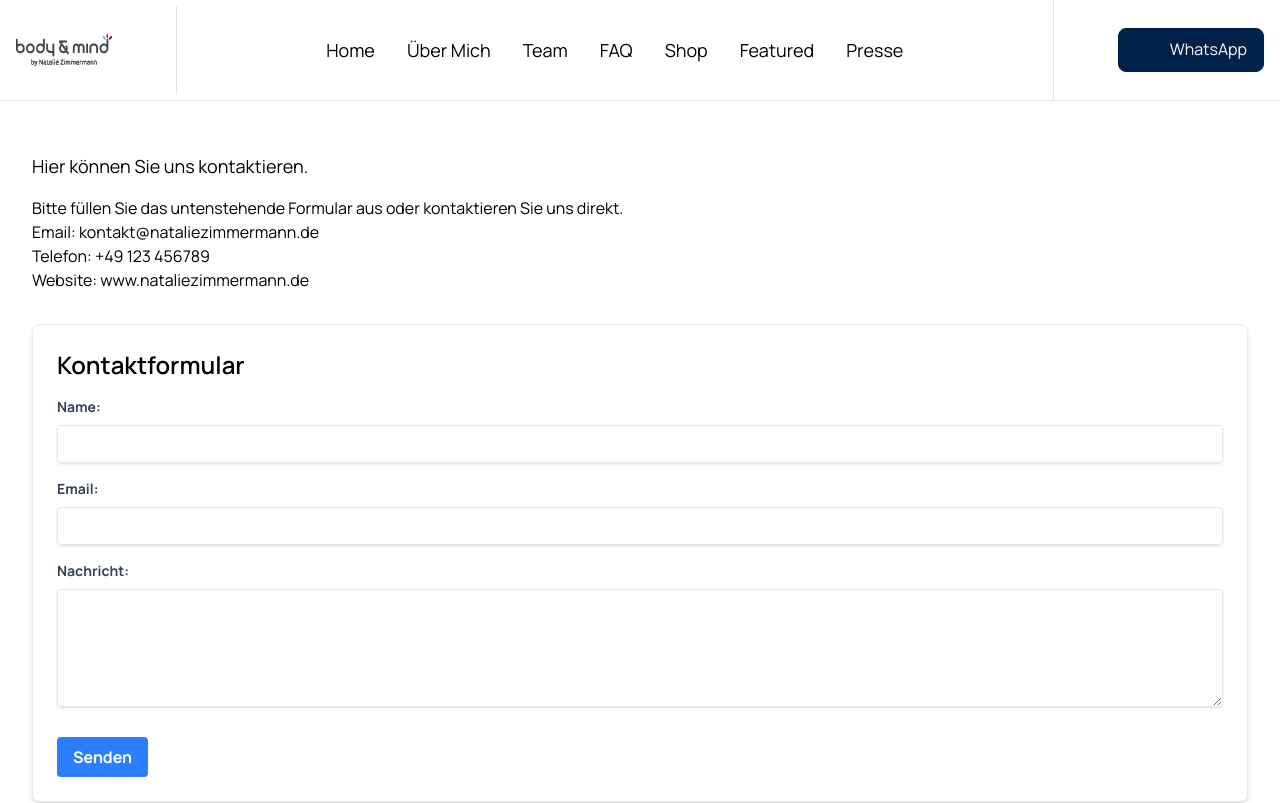
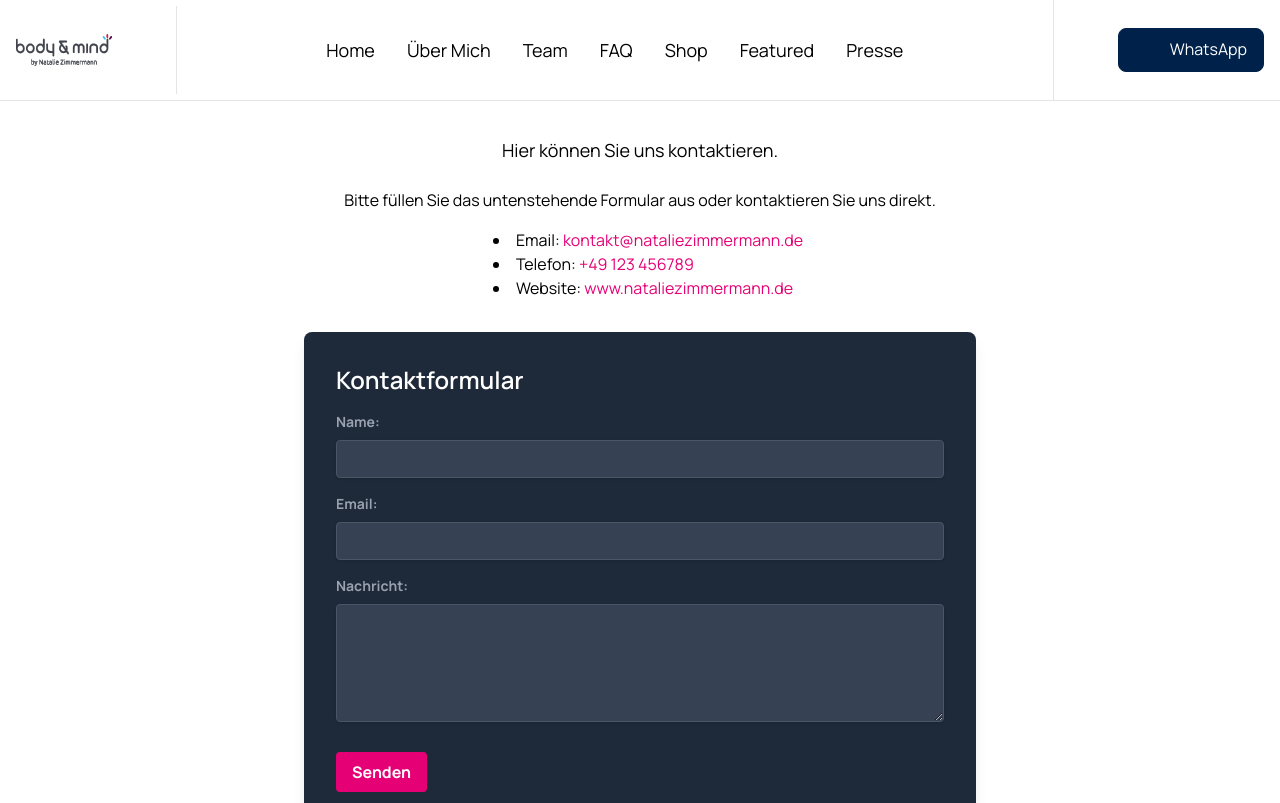
Before and after one commit to Nagacash/bodyandmind2, a Next.js app: page /kontakt in a window 1280 px wide. Shown: the top 803 px of the page. Built offline with nearby package versions, Linux system fonts and the light colour scheme; some icons are missing.

Commit message:
first commit

```diff
--- a/package.json
+++ b/package.json
@@ -12,6 +12,7 @@
     "@headlessui/react": "^2.2.0",
     "@iconify/icons-ion": "^1.2.10",
     "@iconify/react": "^5.0.1",
+    "@tailwindcss/aspect-ratio": "^0.4.2",
     "aos": "^2.3.4",
     "axios": "^1.7.2",
     "date-fns": "^3.4.0",
--- a/src/app/(site)/kontakt/page.tsx
+++ b/src/app/(site)/kontakt/page.tsx
@@ -1,36 +1,133 @@
-import React from 'react';
+'use client'
+import React, { useEffect } from 'react';
+import { gsap } from 'gsap';
+import Image from 'next/image';
 
 const KontaktPage = () => {
+  useEffect(() => {
+    const tl = gsap.timeline({ defaults: { ease: 'power3.out' } });
+
+    tl.to('.contact-form-container', {
+        opacity: 1,
+        y: 0,
+        duration: 0.8,
+        ease: 'power4.out'
+    });
+
+    tl.to('.form-group', {
+        opacity: 1,
+        y: 0,
+        stagger: 0.1,
+        duration: 0.5
+    }, '-=0.4');
+
+    tl.to('.form-actions', {
+        opacity: 1,
+        y: 0,
+        duration: 0.5
+    }, '-=0.2');
+
+    const inputs = document.querySelectorAll('.form-control');
+
+    inputs.forEach(input => {
+        input.addEventListener('focus', () => {
+            gsap.to(input, {
+                borderColor: '#ff3e79',
+                duration: 0.3
+            });
+        });
+
+        input.addEventListener('blur', () => {
+            if (!(input as HTMLInputElement).value) {
+                gsap.to(input, {
+                    borderColor: '#555',
+                    duration: 0.3
+                });
+            }
+        });
+    });
+
+    const buttons = document.querySelectorAll('.btn');
+
+    buttons.forEach(button => {
+        button.addEventListener('mouseenter', () => {
+            gsap.to(button, {
+                scale: 1.05,
+                duration: 0.3
+            });
+        });
+
+        button.addEventListener('mouseleave', () => {
+            gsap.to(button, {
+                scale: 1,
+                duration: 0.3
+            });
+        });
+    });
+
+    const form = document.getElementById('contactForm');
+
+    if (form) {
+        form.addEventListener('submit', (e) => {
+            e.preventDefault();
+
+            const nameInput = document.getElementById('name') as HTMLInputElement;
+            const emailInput = document.getElementById('email') as HTMLInputElement;
+            const messageInput = document.getElementById('message') as HTMLTextAreaElement;
+
+            const name = nameInput ? nameInput.value : '';
+            const email = emailInput ? emailInput.value : '';
+            const message = messageInput ? messageInput.value : '';
+
+            const subject = encodeURIComponent(`Kontaktanfrage von ${name}`);
+            const body = encodeURIComponent(`Name: ${name}\nEmail: ${email}\nNachricht:\n${message}`);
+
+            window.location.href = `mailto:kontakt@nataliezimmermann.de?subject=${subject}&body=${body}`;
+        });
+    }
+  }, []);
+
   return (
     <div className="container mx-auto p-8">
-      <h1 className="text-4xl font-bold mb-6">Kontakt</h1>
-      <p className="text-lg mb-4">Hier können Sie uns kontaktieren.</p>
-      <div className="prose lg:prose-xl">
-        <p>Bitte füllen Sie das untenstehende Formular aus oder kontaktieren Sie uns direkt.</p>
-        <ul>
-          <li>Email: <a href="mailto:kontakt@nataliezimmermann.de">kontakt@nataliezimmermann.de</a></li>
-          <li>Telefon: +49 123 456789</li>
-          <li>Website: <a href="https://www.nataliezimmermann.de" target="_blank" rel="noopener noreferrer">www.nataliezimmermann.de</a></li>
+      <div className="flex items-center justify-center mb-2">
+        <h1 className="text-4xl font-bold text-black text-center mr-4">Kontakt</h1>
+        <Image
+          src="/images/icons/icon-bag.svg"
+          alt="Shopping Bag Icon"
+          width={40}
+          height={40}
+        />
+      </div>
+      <p className="text-lg mb-6 relative inline-block text-black text-center w-full">Hier können Sie uns kontaktieren.</p>
+
+      <div className="text-black mb-8 text-center">
+        <p className="mb-4">Bitte füllen Sie das untenstehende Formular aus oder kontaktieren Sie uns direkt.</p>
+        <ul className="list-disc list-inside ml-4 inline-block text-left">
+          <li>Email: <a href="mailto:kontakt@nataliezimmermann.de" className="text-pink-600 hover:underline">kontakt@nataliezimmermann.de</a></li>
+          <li>Telefon: <span className="text-pink-600">+49 123 456789</span></li>
+          <li>Website: <a href="https://www.nataliezimmermann.de" target="_blank" rel="noopener noreferrer" className="text-pink-600 hover:underline">www.nataliezimmermann.de</a></li>
         </ul>
-        {/* Placeholder for a contact form */}
-        <div className="mt-8 p-6 border rounded-lg shadow-md">
-          <h3 className="text-2xl font-semibold mb-4">Kontaktformular</h3>
-          <form>
-            <div className="mb-4">
-              <label htmlFor="name" className="block text-gray-700 text-sm font-bold mb-2">Name:</label>
-              <input type="text" id="name" name="name" className="shadow appearance-none border rounded w-full py-2 px-3 text-gray-700 leading-tight focus:outline-none focus:shadow-outline" />
-            </div>
-            <div className="mb-4">
-              <label htmlFor="email" className="block text-gray-700 text-sm font-bold mb-2">Email:</label>
-              <input type="email" id="email" name="email" className="shadow appearance-none border rounded w-full py-2 px-3 text-gray-700 leading-tight focus:outline-none focus:shadow-outline" />
-            </div>
-            <div className="mb-6">
-              <label htmlFor="message" className="block text-gray-700 text-sm font-bold mb-2">Nachricht:</label>
-              <textarea id="message" name="message" rows={5} className="shadow appearance-none border rounded w-full py-2 px-3 text-gray-700 leading-tight focus:outline-none focus:shadow-outline"></textarea>
-            </div>
-            <button type="submit" className="bg-blue-500 hover:bg-blue-700 text-white font-bold py-2 px-4 rounded focus:outline-none focus:shadow-outline">Senden</button>
-          </form>
-        </div>
+      </div>
+
+      <div className="contact-form-container bg-gray-800 p-8 rounded-lg shadow-lg max-w-2xl mx-auto opacity-0 transform translate-y-12 will-change-transform-opacity">
+        <h3 className="text-2xl font-semibold mb-4 text-white">Kontaktformular</h3>
+        <form id="contactForm">
+          <div className="form-group mb-4 opacity-0 transform translate-y-12 will-change-transform-opacity">
+            <label htmlFor="name" className="block text-gray-400 text-sm font-bold mb-2">Name:</label>
+            <input type="text" id="name" name="name" className="form-control shadow appearance-none border border-gray-600 rounded w-full py-2 px-3 bg-gray-700 text-white leading-tight focus:outline-none focus:shadow-outline" />
+          </div>
+          <div className="form-group mb-4 opacity-0 transform translate-y-12 will-change-transform-opacity">
+            <label htmlFor="email" className="block text-gray-400 text-sm font-bold mb-2">Email:</label>
+            <input type="email" id="email" name="email" className="form-control shadow appearance-none border border-gray-600 rounded w-full py-2 px-3 bg-gray-700 text-white leading-tight focus:outline-none focus:shadow-outline" />
+          </div>
+          <div className="form-group mb-6 opacity-0 transform translate-y-12 will-change-transform-opacity">
+            <label htmlFor="message" className="block text-gray-400 text-sm font-bold mb-2">Nachricht:</label>
+            <textarea id="message" name="message" rows={5} className="form-control shadow appearance-none border border-gray-600 rounded w-full py-2 px-3 bg-gray-700 text-white leading-tight focus:outline-none focus:shadow-outline"></textarea>
+          </div>
+          <div className="form-actions opacity-0 transform translate-y-12 will-change-transform-opacity">
+            <button type="submit" className="btn bg-pink-600 hover:bg-pink-700 text-white font-bold py-2 px-4 rounded focus:outline-none focus:shadow-outline">Senden</button>
+          </div>
+        </form>
       </div>
     </div>
   );
--- a/src/app/globals.css
+++ b/src/app/globals.css
@@ -100,7 +100,6 @@
 }
 
 html {
-  scroll-behavior: smooth;
   overflow-x: hidden;
 }
 
@@ -174,3 +173,7 @@ html {
     fill: white;
     stroke: none;
 }
+
+.will-change-transform-opacity {
+  will-change: transform, opacity;
+}
--- /dev/null
+++ b/tailwind.config.mjs
@@ -0,0 +1,12 @@
+/** @type {import('tailwindcss').Config} */
+export default {
+  content: [
+    "./src/**/*.{js,ts,jsx,tsx,mdx}",
+  ],
+  theme: {
+    extend: {},
+  },
+  plugins: [
+    require('@tailwindcss/aspect-ratio'),
+  ],
+}
```
Also changed, not shown: public/images/icons/icon-bag.svg, 1 other file (tests, documents, lock files or other folders).
